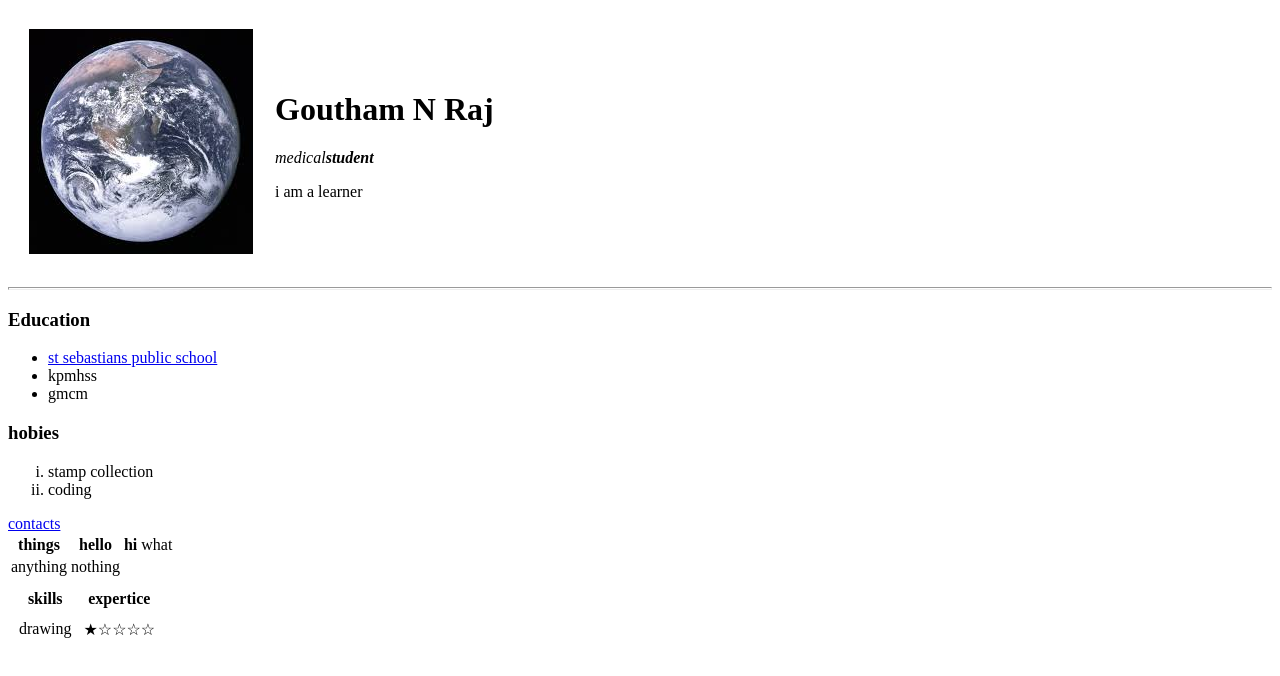
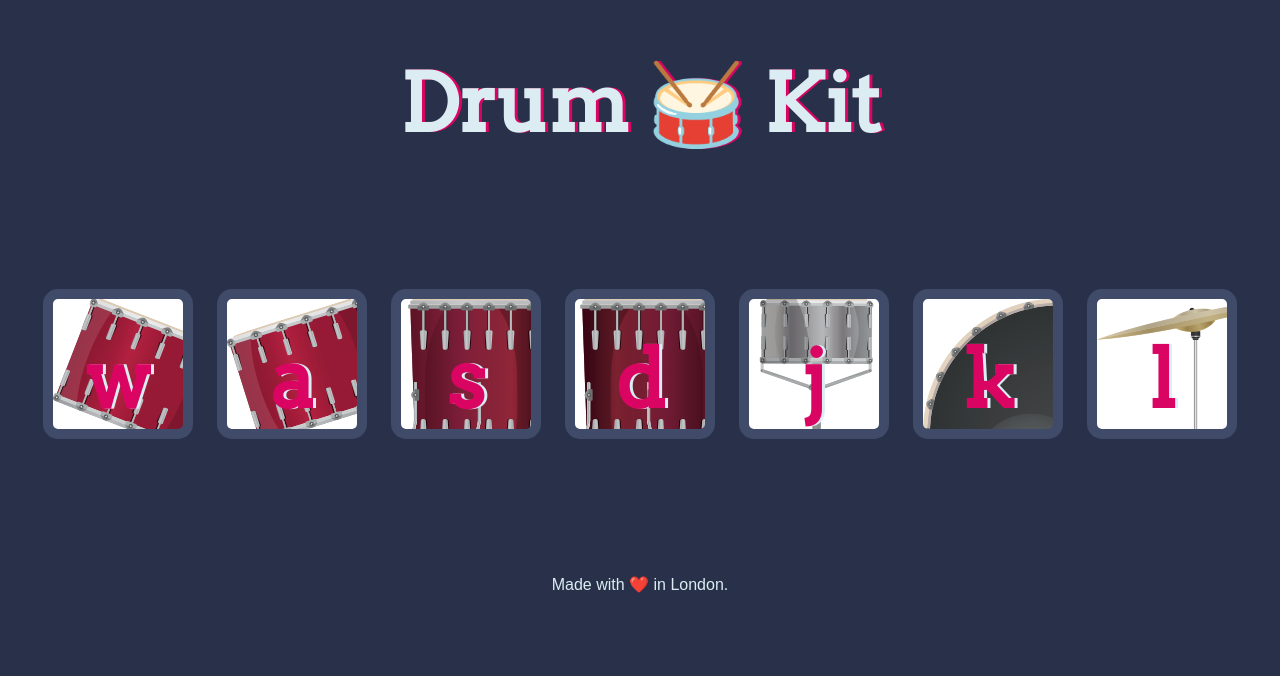
Before and after one commit to Hikari021/Drum-kit, a plain HTML site: page index.html in a window 1280 px wide. Drawn offline with Linux system fonts and the light colour scheme.

Commit message:
Add files via upload

```diff
--- a/index.html
+++ b/index.html
@@ -3,60 +3,29 @@
 
 <head>
   <meta charset="utf-8">
-  <title>gouthams personal site</title>
+  <title>Drum Kit</title>
+  <link rel="stylesheet" href="styles.css">
+  <link href="https://fonts.googleapis.com/css?family=Arvo" rel="stylesheet">
 </head>
 
 <body>
-  <table cellspacing="20">
-    <td><img src="world.png" alt="world"></td>
-    <td><h1>Goutham N Raj</h1>
-    <p> <em>medical<strong>student</strong> </em> </p>
-    <p>i am a learner</p></td>
-  </table>
+
+  <h1 id="title">Drum 🥁 Kit</h1>
+  <div class="set">
+    <button class="w drum">w</button>
+    <button class="a drum">a</button>
+    <button class="s drum">s</button>
+    <button class="d drum">d</button>
+    <button class="j drum">j</button>
+    <button class="k drum">k</button>
+    <button class="l drum">l</button>
+  </div>
 
 
-  <hr size="3" nonshade>
-  <h3>Education</h3>
-  <ul>
-    <li> <a href="https://www.google.com/search?q=st.sebastians+public+school+udayamperoor&oq=st.sebastians+public+school+udayamperoor&aqs=chrome..69i57j0l2.33086j0j8&sourceid=chrome&ie=UTF-8">st sebastians public school</a> </li>
-    <li>kpmhss</li>
-    <li>gmcm</li>
-  </ul>
-  <h3>hobies</h3>
-  <ol type="i">
-    <li>stamp collection</li>
-    <li>coding</li>
-  </ol>
-  <a href="contact.html">contacts</a>
-  <table>
-    <thead>
-      <tr>
-        <th>things</th>
-        <th>hello</th>
-        <th>hi</th>
-        <td>what</td>
-      </tr>
-
-    </thead>
-    <tbody>
-      <tr>
-        <td>anything</td>
-        <td>nothing</td>
-      </tr>
-    </tbody>
-  </table>
-  <table cellspacing="10">
-    <tr>
-      <th>skills</th>
-      <th>expertice</th>
-    </tr>
-    <tr>
-      <td>drawing</td>
-      <td>★☆☆☆☆</td>
-    </tr>
-  </table>
-
-
+  <footer>
+    Made with ❤️ in London.
+  </footer>
+  <script src="index.js" charset="utf-8"></script>
 </body>
 
 </html>
--- /dev/null
+++ b/index.js
@@ -0,0 +1,57 @@
+for (i = 0; i < document.querySelectorAll(".drum").length; i++) {
+  document.querySelectorAll(".drum")[i].addEventListener("click", function() {
+    var buttonClicked = this.innerHTML;
+    playsound(buttonClicked);
+    changebox(buttonClicked);
+  });
+}
+document.addEventListener("keydown", function() {
+  playsound(event.key);
+  changebox(event.key);
+});
+
+function playsound(key) {
+  switch (key) {
+    case "w":
+      var tom1 = new Audio("sounds/tom-1.mp3");
+      tom1.play();
+      break;
+    case "a":
+      var tom2 = new Audio("sounds/tom-2.mp3");
+      tom2.play();
+      break;
+    case "s":
+      var tom3 = new Audio("sounds/tom-3.mp3");
+      tom3.play();
+      break;
+    case "d":
+      var tom4 = new Audio("sounds/tom-3.mp3");
+      tom4.play();
+      break;
+    case "j":
+      var snare = new Audio("sounds/snare.mp3");
+      snare.play();
+      break;
+    case "k":
+      var kick = new Audio("sounds/kick-bass.mp3");
+      kick.play();
+      break;
+    case "l":
+
+      var crash = new Audio("sounds/crash.mp3");
+      crash.play();
+      break;
+
+    default:
+
+  }
+}
+
+function changebox(change) {
+  var activeButton = document.querySelector("." + change);
+   activeButton.classList.add("pressed");
+
+  setTimeout(function() {
+    activeButton.classList.remove("pressed");
+  }, 100);
+}
--- /dev/null
+++ b/styles.css
@@ -0,0 +1,83 @@
+body {
+  text-align: center;
+  background-color: #283149;
+}
+
+h1 {
+  font-size: 5rem;
+  color: #DBEDF3;
+  font-family: "Arvo", cursive;
+  text-shadow: 3px 0 #DA0463;
+
+}
+
+footer {
+  color: #DBEDF3;
+  font-family: sans-serif;
+}
+
+.w {
+background-image : url("images/tom1.png");
+}
+
+.a {
+background-image: url("images/tom2.png");
+}
+
+.s {
+  background-image: url("images/tom3.png");
+
+}
+
+.d {
+  background-image: url("images/tom4.png");
+
+}
+
+.j {
+  background-image: url("images/snare.png");
+}
+
+.k {
+background-image: url("images/kick.png")
+}
+
+.l {
+background-image : url("images/crash.png")
+}
+
+.set {
+  margin: 10% auto;
+}
+
+.game-over {
+  background-color: red;
+  opacity: 0.8;
+}
+
+.pressed {
+  box-shadow: 0 3px 4px 0 #DBEDF3;
+  opacity: 0.5;
+}
+
+.red {
+  color: red;
+}
+
+.drum {
+  outline: none;
+  border: 10px solid #404B69;
+  font-size: 5rem;
+  font-family: 'Arvo', cursive;
+  line-height: 2;
+  font-weight: 900;
+  color: #DA0463;
+  text-shadow: 3px 0 #DBEDF3;
+  border-radius: 15px;
+  display: inline-block;
+  width: 150px;
+  height: 150px;
+  text-align: center;
+  margin: 10px;
+  background-color: white;
+}
```
Also changed, not shown: images/crash.png (added), images/kick.png (added), images/snare.png (added), images/tom1.png (added), images/tom2.png (added), images/tom3.png (added), images/tom4.png (added), 7 other files.
